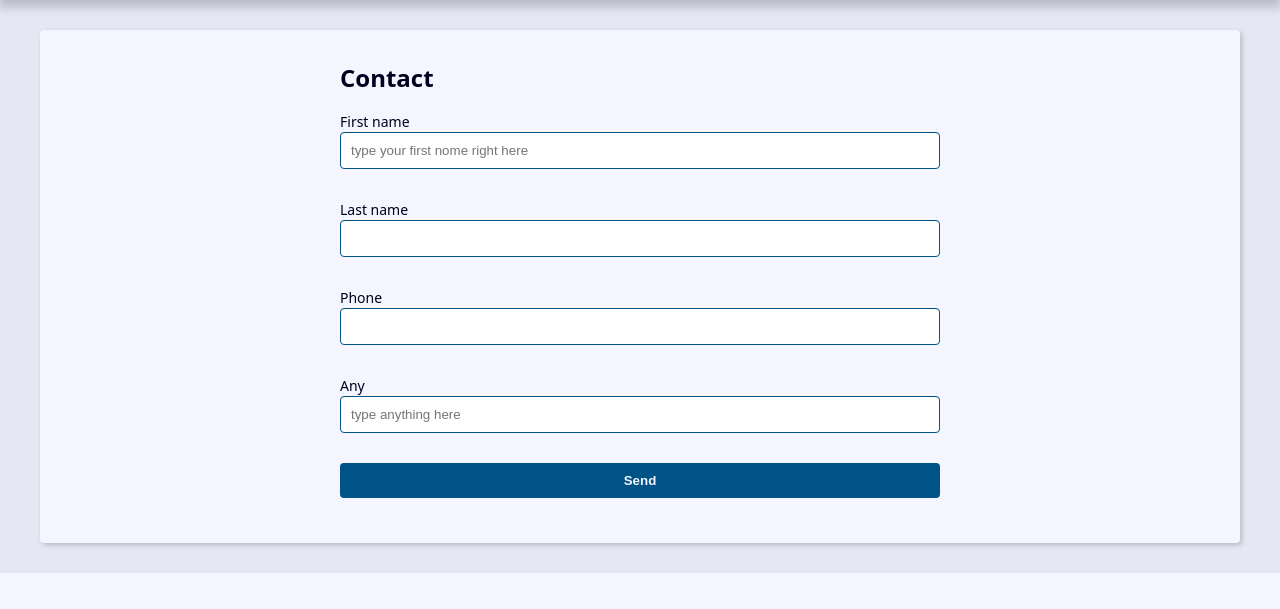
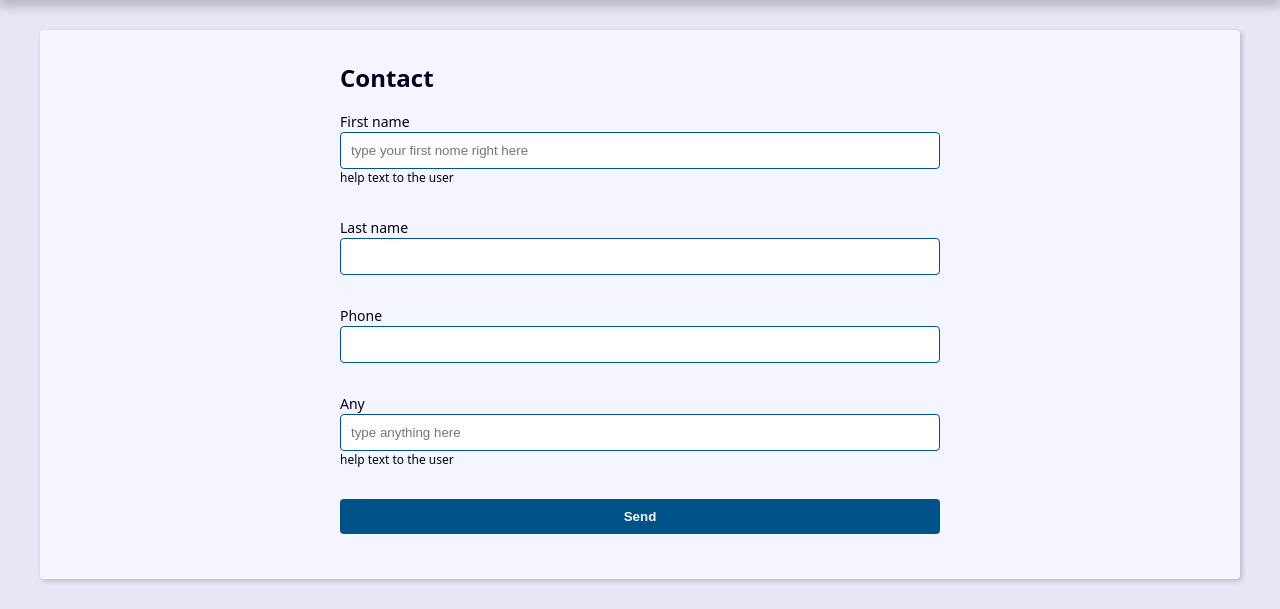
Before and after one commit to gabrielmatos0/agenda-project, a Django app: page /contact/create/ in a window 1280 px wide. Shown: the part 239-848 px from the top of the page. Before the commit the page ends 812 px from the top, so only its background shows below. Run offline with Django 5.2, Linux system fonts and the light colour scheme.

Commit message:
template help text

```diff
--- a/contact/templates/contact/create.html
+++ b/contact/templates/contact/create.html
@@ -14,6 +14,10 @@
                 <label for="{{ field.id_for_label }}">{{ field.label }}</label>
                 {{ field }}
                 {{ field.errors }}
+
+                {% if field.help_text %}
+                <p class="help-text">{{ field.help_text }}</p>
+                {% endif %}
             </div>
         </div>
         {% endfor %}
```
